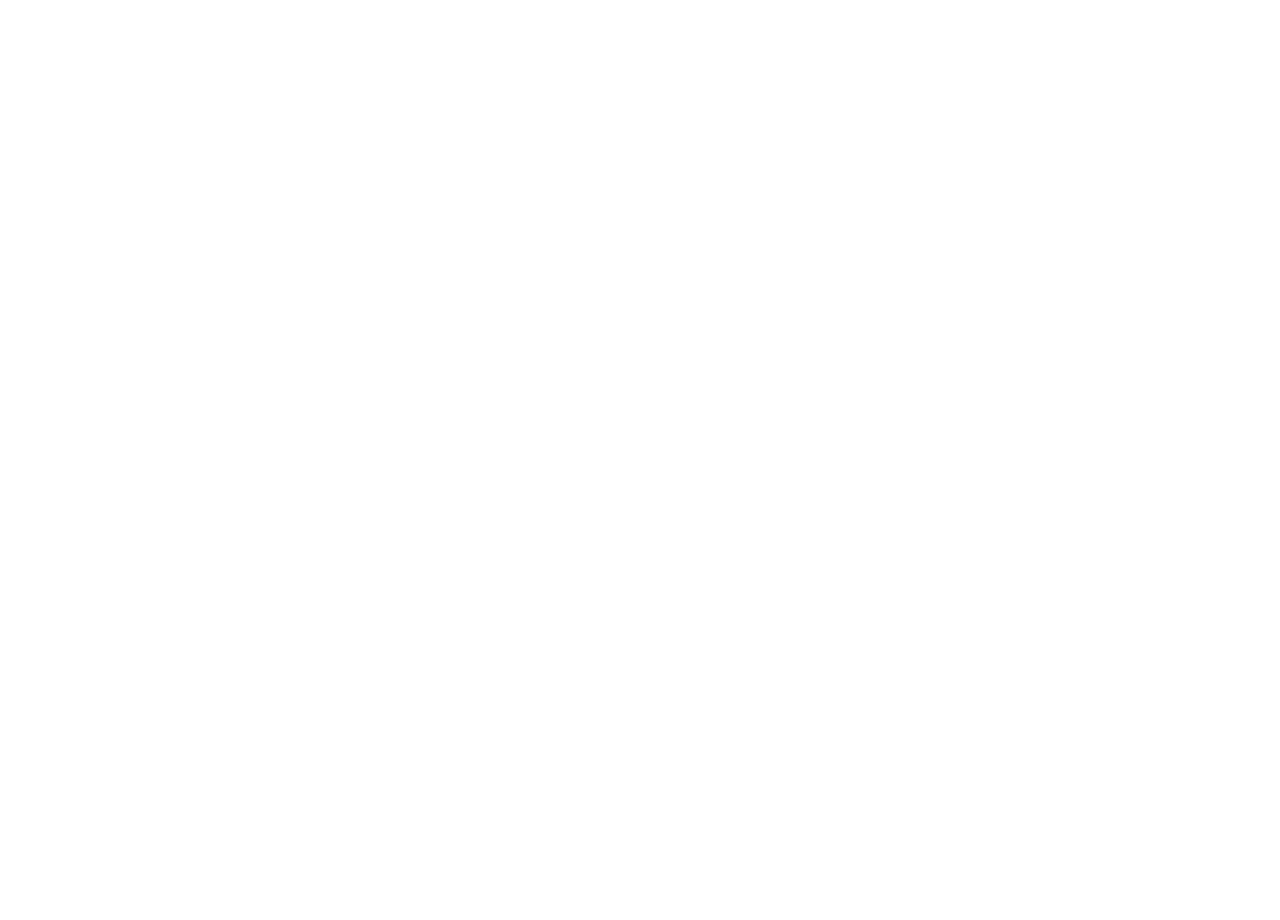
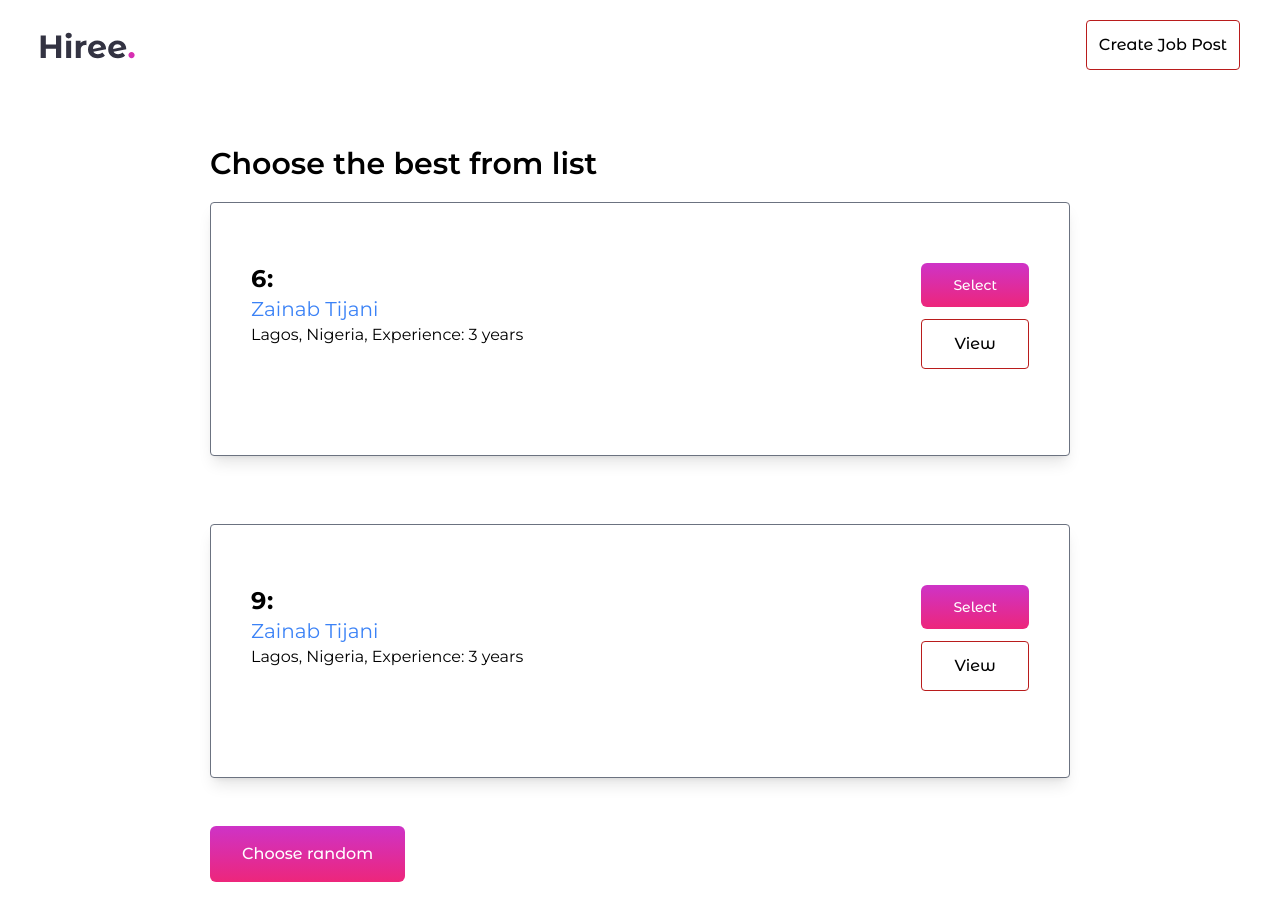
Before and after one commit to classyrazy/hiree, a Nuxt app: page /hiring/review/result/1 in a window 1280 px wide. Before the commit this address had no page. Shown: the top 920 px of the page. Before the commit the page ends 800 px from the top, so only its background shows below. Built offline with nearby package versions, Linux system fonts and the light colour scheme.

Commit message:
Select Developer done

```diff
--- a/components/UI/svgs/php.vue
+++ b/components/UI/svgs/php.vue
@@ -1,5 +1,5 @@
 <template>
-    <svg width="67" height="113" viewBox="0 0 67 113" fill="none" xmlns="http://www.w3.org/2000/svg">
+    <svg width="67" height="113" :size="40" viewBox="0 0 67 113" fill="none" xmlns="http://www.w3.org/2000/svg">
 <path d="M19.2691 96.4916V86.6916H22.9371C23.7677 86.6916 24.4817 86.8269 25.0791 87.0976C25.6764 87.3589 26.1337 87.7416 26.4511 88.2456C26.7777 88.7402 26.9411 89.3422 26.9411 90.0516C26.9411 90.7422 26.7777 91.3396 26.4511 91.8436C26.1337 92.3382 25.6764 92.7209 25.0791 92.9916C24.4817 93.2622 23.7677 93.3976 22.9371 93.3976H19.8431L20.3051 92.9076V96.4916H19.2691ZM20.3051 92.9916L19.8431 92.4876H22.9091C23.8891 92.4876 24.6311 92.2776 25.1351 91.8576C25.6484 91.4282 25.9051 90.8262 25.9051 90.0516C25.9051 89.2676 25.6484 88.6609 25.1351 88.2316C24.6311 87.8022 23.8891 87.5876 22.9091 87.5876H19.8431L20.3051 87.0976V92.9916ZM36.3492 86.6916H37.3712V96.4916H36.3492V86.6916ZM30.2172 96.4916H29.1812V86.6916H30.2172V96.4916ZM36.4472 91.9696H30.1052V91.0596H36.4472V91.9696ZM40.5698 96.4916V86.6916H44.2378C45.0685 86.6916 45.7825 86.8269 46.3798 87.0976C46.9772 87.3589 47.4345 87.7416 47.7518 88.2456C48.0785 88.7402 48.2418 89.3422 48.2418 90.0516C48.2418 90.7422 48.0785 91.3396 47.7518 91.8436C47.4345 92.3382 46.9772 92.7209 46.3798 92.9916C45.7825 93.2622 45.0685 93.3976 44.2378 93.3976H41.1438L41.6058 92.9076V96.4916H40.5698ZM41.6058 92.9916L41.1438 92.4876H44.2098C45.1898 92.4876 45.9318 92.2776 46.4358 91.8576C46.9492 91.4282 47.2058 90.8262 47.2058 90.0516C47.2058 89.2676 46.9492 88.6609 46.4358 88.2316C45.9318 87.8022 45.1898 87.5876 44.2098 87.5876H41.1438L41.6058 87.0976V92.9916Z" fill="black"/>
 <g clip-path="url(#clip0_120_305)">
 <path d="M33.3479 41.9986C51.7627 41.9986 66.6908 32.5969 66.6908 20.9993C66.6908 9.4017 51.7627 0 33.3479 0C14.933 0 0.00488281 9.4017 0.00488281 20.9993C0.00488281 32.5969 14.933 41.9986 33.3479 41.9986Z" fill="url(#paint0_radial_120_305)"/>
@@ -25,10 +25,9 @@
 
 <script setup lang="ts">
 interface Props {
-    bgColor: string;
-    textColor: string;
     size: number;
 }
+
 
 
 </script>
--- /dev/null
+++ b/pages/hiring/review/result/[_id].vue
@@ -0,0 +1,185 @@
+<template>
+    <div class="">
+    <nav class="flex px-[15px] py-[20px] lg:px-10 justify-between items-center">
+        <router-link to="/"><img src="/logo.svg" alt="logo"></router-link>
+        <router-link to="" class="cursor-pointer border border-red-700 font-medium font-monts-alt text-md md:block p-3 rounded">
+            Create Job Post
+        </router-link>
+    </nav>
+
+    <div class="flex relative h-screen px-[15px] py-[20px] lg:px-[210px] items-start mb-12 flex-col screen font-monts">
+
+        <h1 class="font-semibold  text-3xl mt-9">Choose the best from list</h1>
+
+        <div class="grid lg:flex lg:justify-between  shadow-lg bg-white mb-12 w-full px-[4px] py-[60px] lg:px-10 border border-gray-500 mt-5 rounded">
+
+            <div class="text-center lg:text-left mb-12">
+                <h1 class="text-2xl  tracking-wide font-bold">6:</h1>
+                <h1 class="text-blue-500 text-xl">Zainab Tijani</h1>
+                <h3>Lagos, Nigeria, Experience: 3 years</h3>
+            </div>
+
+            <div class="flex flex-col gap-3">
+                <c-button type="pry rounded-lg" :loading="loading" @click="submitHandler">Select
+                </c-button>
+                <router-link to="" class="cursor-pointer border text-center border-red-700 font-medium font-monts-alt text-md md:block p-3 rounded">
+                    View
+                </router-link>
+            </div>
+        </div>
+
+        <div class="grid lg:flex lg:justify-between  shadow-lg bg-white mb-12 w-full px-[4px] py-[60px] lg:px-10 border border-gray-500 mt-5 rounded">
+
+            <div class="text-center lg:text-left mb-12">
+                <h1 class="text-2xl  tracking-wide font-bold">9:</h1>
+                <h1 class="text-blue-500 text-xl">Zainab Tijani</h1>
+                <h3>Lagos, Nigeria, Experience: 3 years</h3>
+            </div>
+
+            <div class="flex flex-col gap-3">
+                <c-button type="pry rounded-lg" :loading="loading" @click="submitHandler">Select
+                </c-button>
+                <router-link to="" class="cursor-pointer border text-center border-red-700 font-medium font-monts-alt text-md md:block p-3 rounded">
+                    View
+                </router-link>
+            </div>
+        </div>
+
+
+
+            <c-button type="pry rounded-lg" :loading="loading" @click="submitHandler" size="big">Choose random
+        </c-button>
+
+
+
+    </div>
+
+
+
+
+</div>
+</template>
+
+<script setup lang="ts">
+import CButton from '../../../../components/UI/forms/c-button.vue'
+let createJobError = ref(null)
+let skill = reactive({
+    value: null,
+    error: null,
+})
+let formReactive = reactive({
+    companyName: {
+        value: null,
+        error: null
+    },
+    workModel: {
+        value: "",
+        error: null
+    },
+    title: {
+        value: null,
+        error: null
+    },
+    description: {
+        value: null,
+        error: null
+    },
+    jobLocationType: {
+        value: "",
+        error: null
+    },
+    skills: {
+        value: null,
+        error: null
+    }
+})
+
+let validate = () => {
+    if (formReactive.companyName.value == null || formReactive.companyName.value.trim() == "") {
+        formReactive.companyName.error = "Company name is required";
+    }
+    else {
+        formReactive.companyName.error = null;
+    }
+    if (formReactive.workModel.value == null || formReactive.workModel.value.trim() == "") {
+        formReactive.workModel.error = "Work model is required";
+    }
+    else {
+        formReactive.workModel.error = null;
+    }
+    if (formReactive.title.value == null || formReactive.title.value.trim() == "") {
+        formReactive.title.error = "Title is required";
+    }
+    else {
+        formReactive.title.error = null;
+    }
+    if (formReactive.description.value == null || formReactive.description.value.trim() == "") {
+        formReactive.description.error = "Description is required";
+    }
+    else {
+        formReactive.description.error = null;
+    }
+    if (formReactive.jobLocationType.value == null) {
+        formReactive.jobLocationType.error = "Location is required";
+    }
+    else {
+        formReactive.jobLocationType.error = null;
+    }
+    if (formReactive.skills.value == null) {
+        formReactive.skills.error = "Skills is required";
+    }
+    else {
+        formReactive.skills.error = null;
+    }
+    for (let key in formReactive) {
+        if (formReactive[key].error != null) {
+            return false;
+        }
+        return true
+    }
+
+}
+let skills = reactive([])
+
+function addSkill() {
+    skills.push(skill.value)
+    skill.value = null
+    formReactive.skills.value = skills
+}
+function removePill(index) {
+    skills.splice(index, 1)
+}
+let { submitForm, loading, data } = useFormRequest(
+    "api/hire/create-job",
+    true,
+    formReactive,
+    null,
+    (data) => {
+        console.log(data)
+        if (data) {
+            console.log(data.data.token)
+            useRouter().push("/profile");
+        }
+
+    },
+    (error) => {
+        console.log(error)
+        createJobError.value = error.response.data.error;
+    }
+);
+let submitHandler = () => {
+    validate();
+    console.log({ formReactive });
+
+    if (validate()) {
+        submitForm()
+    }
+};
+</script>
+
+<style scoped>
+.required:after {
+    content: "*";
+    color: red
+}
+</style>
--- a/pages/hiring/select-skills.vue
+++ b/pages/hiring/select-skills.vue
@@ -6,9 +6,15 @@
             <p class="text-sm md:text-lg font-medium mt-5 text-gray-500 tracking-normal">Select at least one skill</p>
 
 
-            <div class="skills-items col-lg-6">
+            <div class="grid grid-auto md:grid-cols-3 gap-4 max-w-[1000px]">
 
                 <!-- skills list -->
+                <div
+      v-for="skills in skillsItems"
+      :key="skills.id">
+    <div>
+    </div>
+    </div>
 
             </div>
 
@@ -36,12 +42,19 @@
 import FormError from '../../components/UI/form-error.vue'
 import InputPills from '../../components/UI/input-pills.vue'
 import CButton from '../../components/UI/forms/c-button.vue'
+import Jobpost from '../../components/UI/svgs/jobpost.vue'
 import CInput from '../../components/UI/forms/c-input.vue'
 import useFormRequest from '../../composables/useFormRequest'
 let skill = reactive({
     value: null,
     error: null,
 })
+
+interface skillsType {
+    id: number;
+    svg: Object;
+    loading: boolean;
+}
 
 let formReactive = reactive({
     skills: {
@@ -50,9 +63,32 @@ let formReactive = reactive({
     },
 })
 
-let skillsItems = reactive([
-       '../../components/UI/svgs/loader-icon.vue'
-
+let skillsItems = reactive<skillsType[]>([
+       {
+        id: 1,
+    svg: Jobpost,
+    loading: false
+},
+{
+        id: 2,
+    svg: Jobpost,
+    loading: false
+},
+{
+        id: 3,
+    svg: Jobpost,
+    loading: false
+},
+{
+        id: 4,
+    svg: Jobpost,
+    loading: false
+},
+{
+        id: 5,
+    svg: Jobpost,
+    loading: false
+},
 
 ])
 
```
Also changed, not shown: components/UI/svgs/Js.vue (+1 -3 lines), components/UI/svgs/android.vue (+1 -3 lines), components/UI/svgs/jobpost.vue (+1 -3 lines), components/UI/svgs/node.vue (+1 -3 lines), components/UI/svgs/react.vue (+2 -3 lines).
